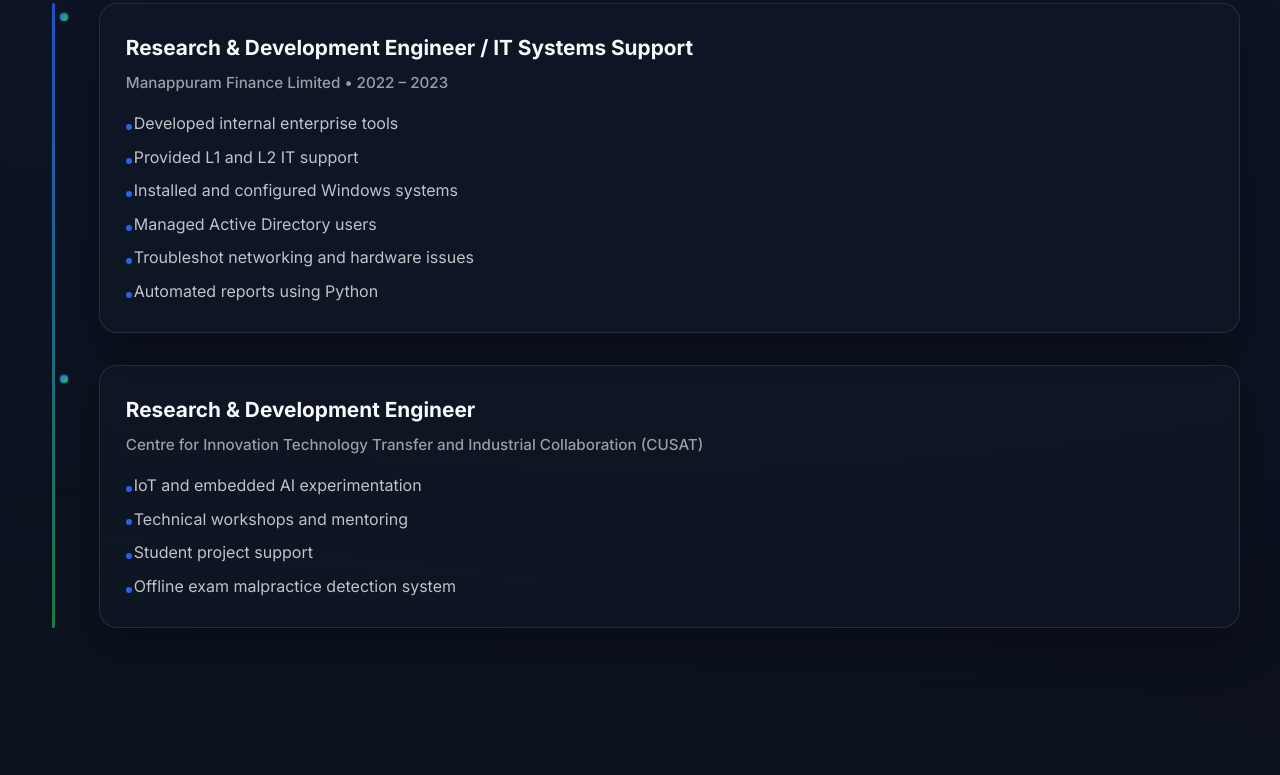
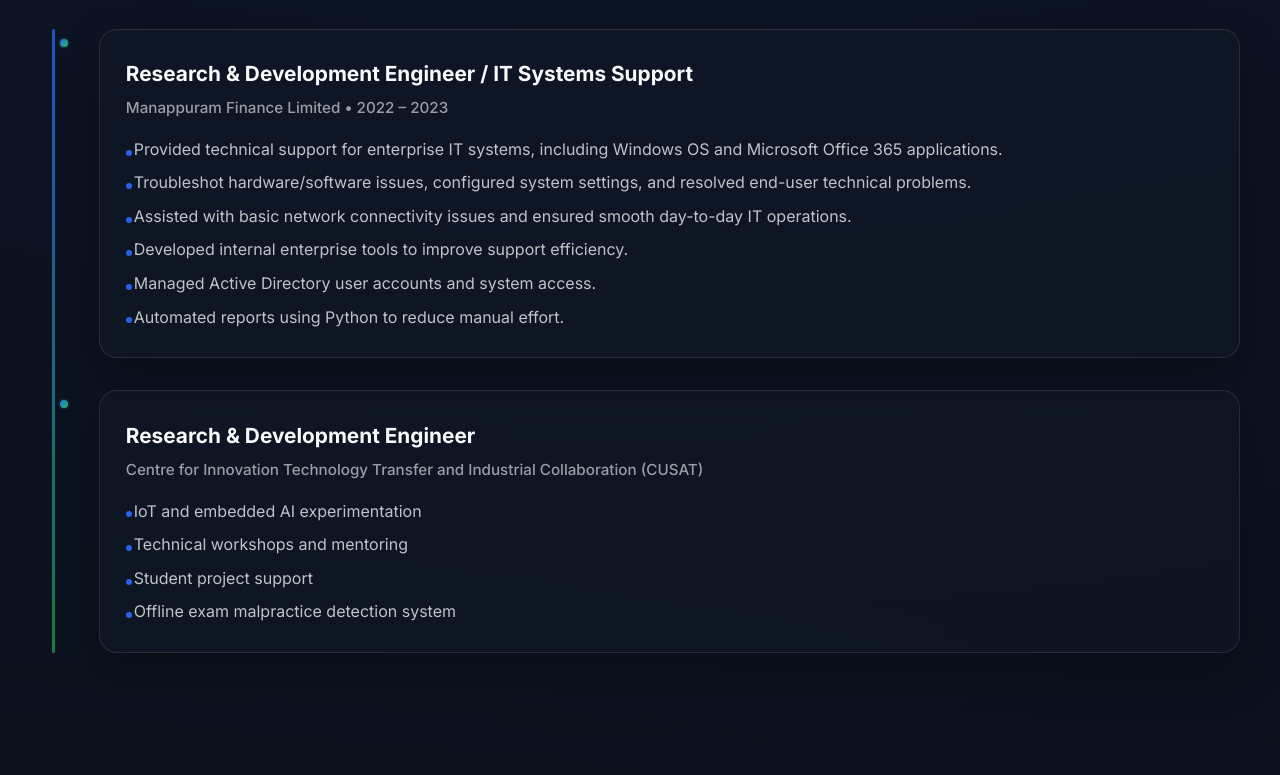
Before and after one commit to AthulksX/athul-portfolio, a plain HTML site: page index.html in a window 1280 px wide. Shown: the part 2905-3680 px from the top of the page. Drawn offline with Linux system fonts and the light colour scheme.

Commit message:
Add files via upload

```diff
--- a/index.html
+++ b/index.html
@@ -132,7 +132,7 @@
           <div class="skill-card">
             <div class="skill-icon" aria-hidden="true">🖥️</div>
             <h3>IT Support</h3>
-            <p>Windows OS, troubleshooting, helpdesk workflows.</p>
+            <p>Windows OS, Microsoft Office 365, troubleshooting, helpdesk workflows.</p>
             <div class="progress">
               <div class="progress-bar" style="--progress: 90%;"></div>
             </div>
@@ -203,12 +203,12 @@
                 <span class="timeline-meta">Manappuram Finance Limited • 2022 – 2023</span>
               </div>
               <ul class="timeline-list">
-                <li>Developed internal enterprise tools</li>
-                <li>Provided L1 and L2 IT support</li>
-                <li>Installed and configured Windows systems</li>
-                <li>Managed Active Directory users</li>
-                <li>Troubleshot networking and hardware issues</li>
-                <li>Automated reports using Python</li>
+                <li>Provided technical support for enterprise IT systems, including Windows OS and Microsoft Office 365 applications.</li>
+                <li>Troubleshot hardware/software issues, configured system settings, and resolved end-user technical problems.</li>
+                <li>Assisted with basic network connectivity issues and ensured smooth day-to-day IT operations.</li>
+                <li>Developed internal enterprise tools to improve support efficiency.</li>
+                <li>Managed Active Directory user accounts and system access.</li>
+                <li>Automated reports using Python to reduce manual effort.</li>
               </ul>
             </div>
           </div>
@@ -344,21 +344,21 @@
             </div>
           </a>
 
-          <a class="project-link" href="https://github.com/athulks/mis-dashboard" target="_blank" rel="noopener">
-            <div class="project-card fade-in" data-title="Enterprise IT Systems Support and Troubleshooting" data-tech="Windows OS, Microsoft Office 365,Basic Networking,System Troubleshooting" data-desc="Delivered IT support for Windows and Microsoft 365 environments, resolving hardware, software, and network issues while maintaining reliable daily operations.">
+          <!-- Additional project card (restore/replace with your project) -->
+          <a class="project-link" href="https://github.com/athulks/your-project" target="_blank" rel="noopener">
+            <div class="project-card fade-in" data-title="Enterprise IT Systems Support and Troubleshooting" data-tech="Windows OS,Microsoft Office 365,Basic Networking, SystemTroubleshooting" data-desc="A short description of your project goes here.">
               <div class="project-info">
                 <h3>Enterprise IT Systems Support and Troubleshooting</h3>
                 <p>Delivered IT support for Windows and Microsoft 365 environments, resolving hardware, software, and network issues while maintaining reliable daily operations..</p>
               </div>
               <div class="project-meta">
-                <span class="project-tech">Windows OS•Microsoft Office 365•Basic Networking•System Troubleshooting </span>
+                <span class="project-tech">Windows OS• Microsoft Office 365• System Troubleshooting</span>
                 <div class="project-actions">
                   <span class="btn btn-sm">View Details</span>
                 </div>
               </div>
             </div>
           </a>
-
 
         </div>
       </div>
```
